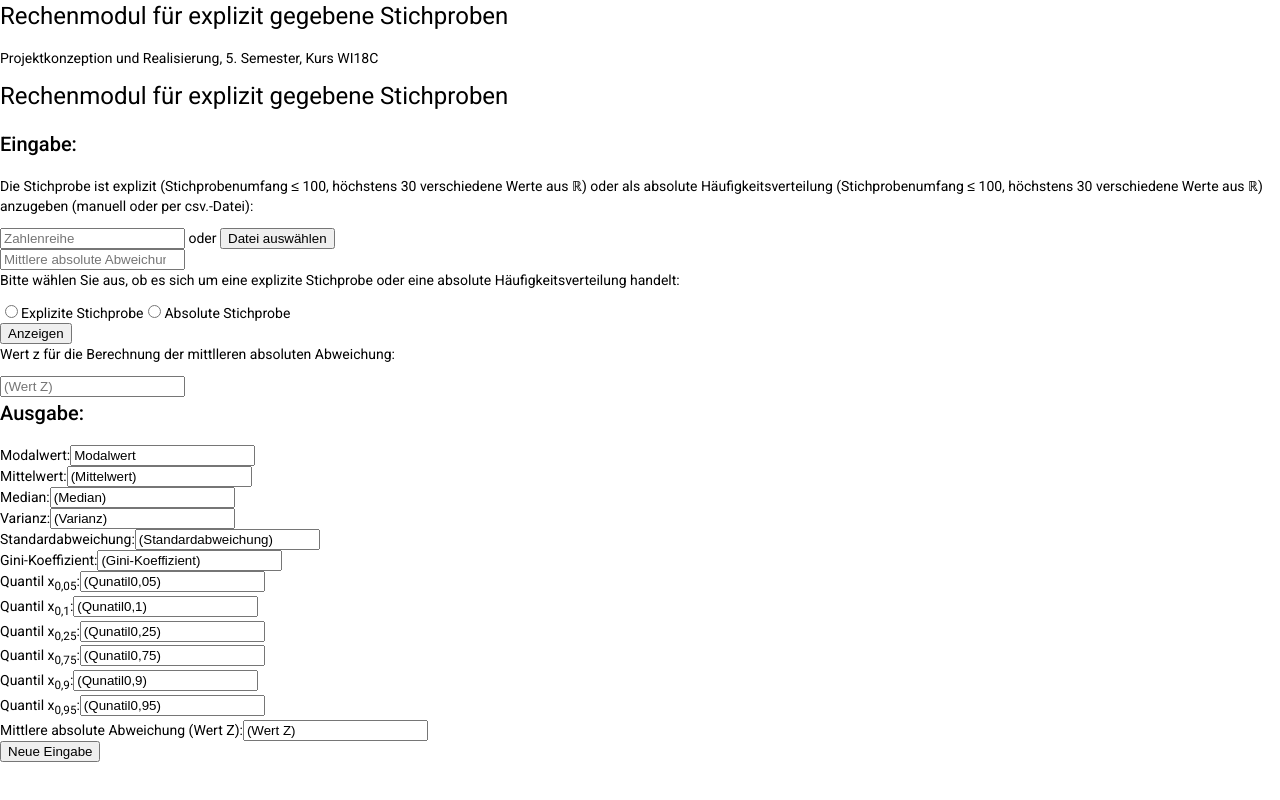
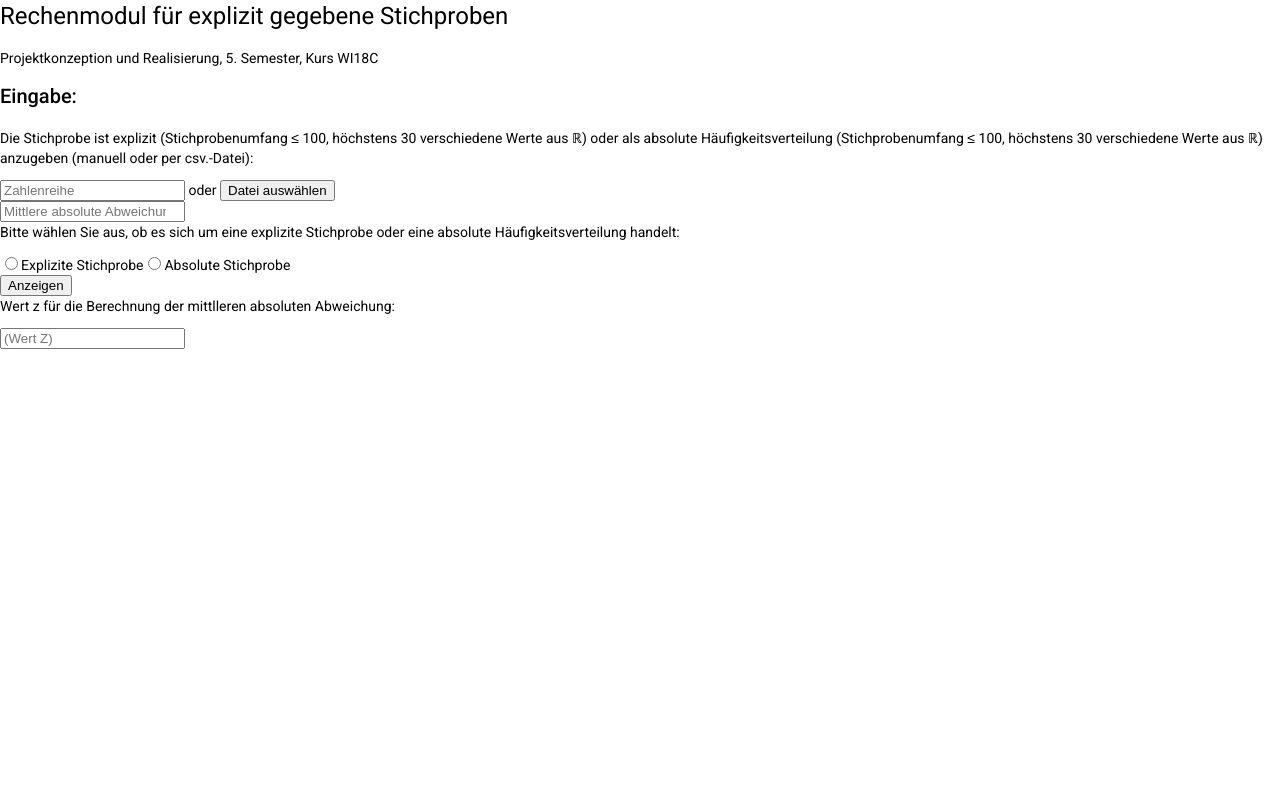
Before and after one commit to JulianGommlich/StatisticsCalculator, an Angular app in the folder StatisticsCalculatorFrontend/: page /calculator/popup in a window 1280 px wide. Before the commit this address led to /. Built offline with nearby package versions, Linux system fonts and the light colour scheme.

Commit message:
fixed routing

```diff
--- a/StatisticsCalculatorFrontend/src/app/app-routing.module.ts
+++ b/StatisticsCalculatorFrontend/src/app/app-routing.module.ts
@@ -1,7 +1,16 @@
 import { NgModule } from '@angular/core';
 import { Routes, RouterModule } from '@angular/router';
+import { View1Component} from "./view1/view1.component";
+import { View2AnzeigeStichprobenComponent} from "./view2-anzeige-stichproben/view2-anzeige-stichproben.component";
+import { PopUpComponent} from "./pop-up/pop-up.component";
 
-const routes: Routes = [];
+const routes: Routes = [
+  { path: 'calculator', component:View1Component, children:[
+    {path: 'popup', component:PopUpComponent}
+  ] },
+  { path: 'results', component:View2AnzeigeStichprobenComponent },
+  { path: '', redirectTo: '/calculator', pathMatch: 'full'},
+];
 
 @NgModule({
   imports: [RouterModule.forRoot(routes)],
--- a/StatisticsCalculatorFrontend/src/app/app.component.html
+++ b/StatisticsCalculatorFrontend/src/app/app.component.html
@@ -1,3 +1,6 @@
 <app-header></app-header>
+<router-outlet></router-outlet>
+<!--
 <app-view1></app-view1>
 <app-view2-anzeige-stichproben></app-view2-anzeige-stichproben>
+-->
--- a/StatisticsCalculatorFrontend/src/app/pop-up/pop-up.component.html
+++ b/StatisticsCalculatorFrontend/src/app/pop-up/pop-up.component.html
@@ -21,5 +21,5 @@
 </mat-dialog-content>
 
 <mat-dialog-actions align="end">
-  <button mat-button [mat-dialog-close]="true" cdkFocusInitial>Berechnen</button>
+  <button mat-button [mat-dialog-close]="true" routerLink="/results" cdkFocusInitial>Berechnen</button>
 </mat-dialog-actions>
--- a/StatisticsCalculatorFrontend/src/app/view1/view1.component.html
+++ b/StatisticsCalculatorFrontend/src/app/view1/view1.component.html
@@ -1,5 +1,3 @@
-<h1>Rechenmodul für explizit gegebene Stichproben</h1>
-
 <form id="inputValues">
 
     <h2>Eingabe:</h2>
--- a/StatisticsCalculatorFrontend/src/app/view1/view1.component.ts
+++ b/StatisticsCalculatorFrontend/src/app/view1/view1.component.ts
@@ -2,6 +2,7 @@ import { Component, OnInit } from '@angular/core';
 import { MatDialog } from '@angular/material/dialog';
 import { PopUpInvalidComponent } from '../pop-up-invalid/pop-up-invalid.component';
 import { PopUpComponent } from '../pop-up/pop-up.component';
+import { Router } from '@angular/router';
 
 @Component({
   selector: 'app-view1',
@@ -10,8 +11,11 @@ import { PopUpComponent } from '../pop-up/pop-up.component';
 })
 
 export class View1Component {
-  constructor(public dialog: MatDialog) {
+  constructor(public dialog: MatDialog, private router: Router,) {
+  }
 
+  onSubmit(){
+    this.router.navigate(['/calculator'])
   }
 
   openDialog() {
--- a/StatisticsCalculatorFrontend/src/app/view2-anzeige-stichproben/view2-anzeige-stichproben.component.html
+++ b/StatisticsCalculatorFrontend/src/app/view2-anzeige-stichproben/view2-anzeige-stichproben.component.html
@@ -48,4 +48,4 @@
 </form>
 
 <!--Neue Eingabe der Daten-->
-<input type="button" id="newData" value="Neue Eingabe">
+<input type="button" id="newData" value="Neue Eingabe" routerLink="/calculator">
```
